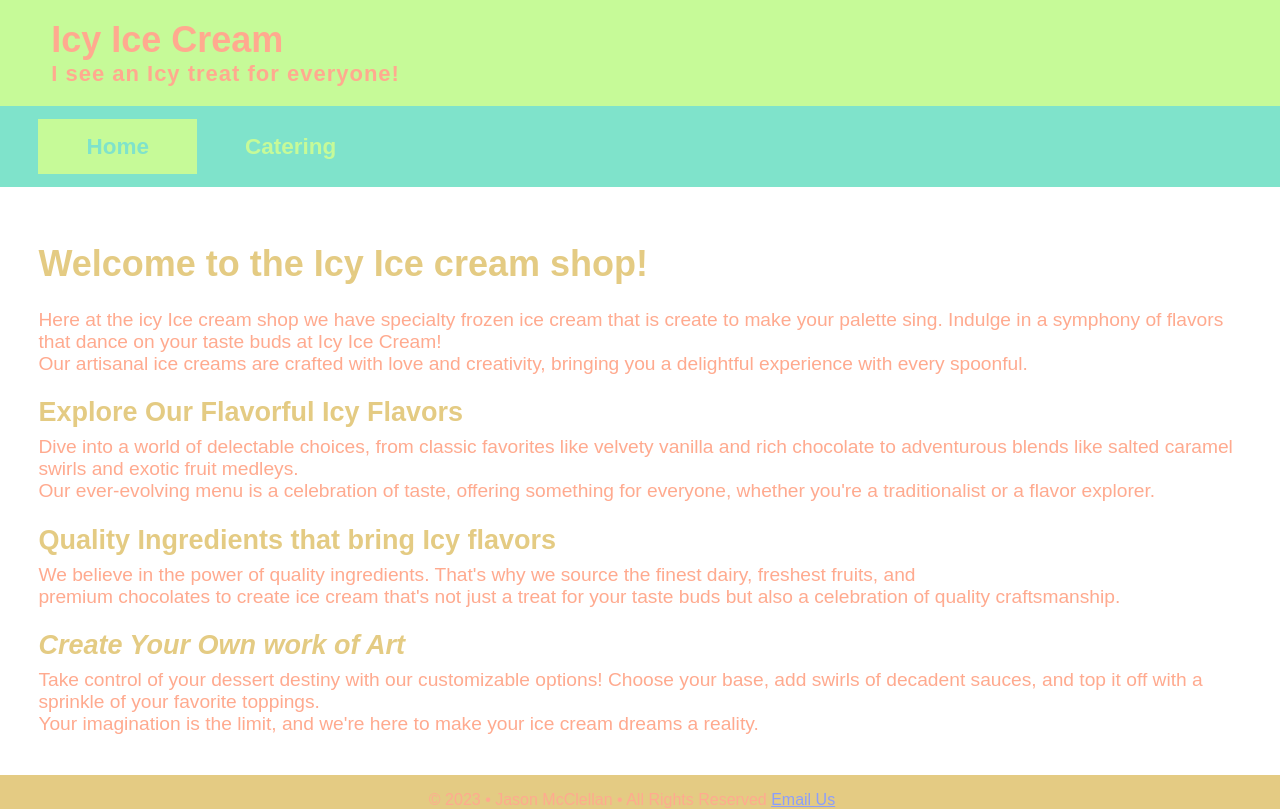
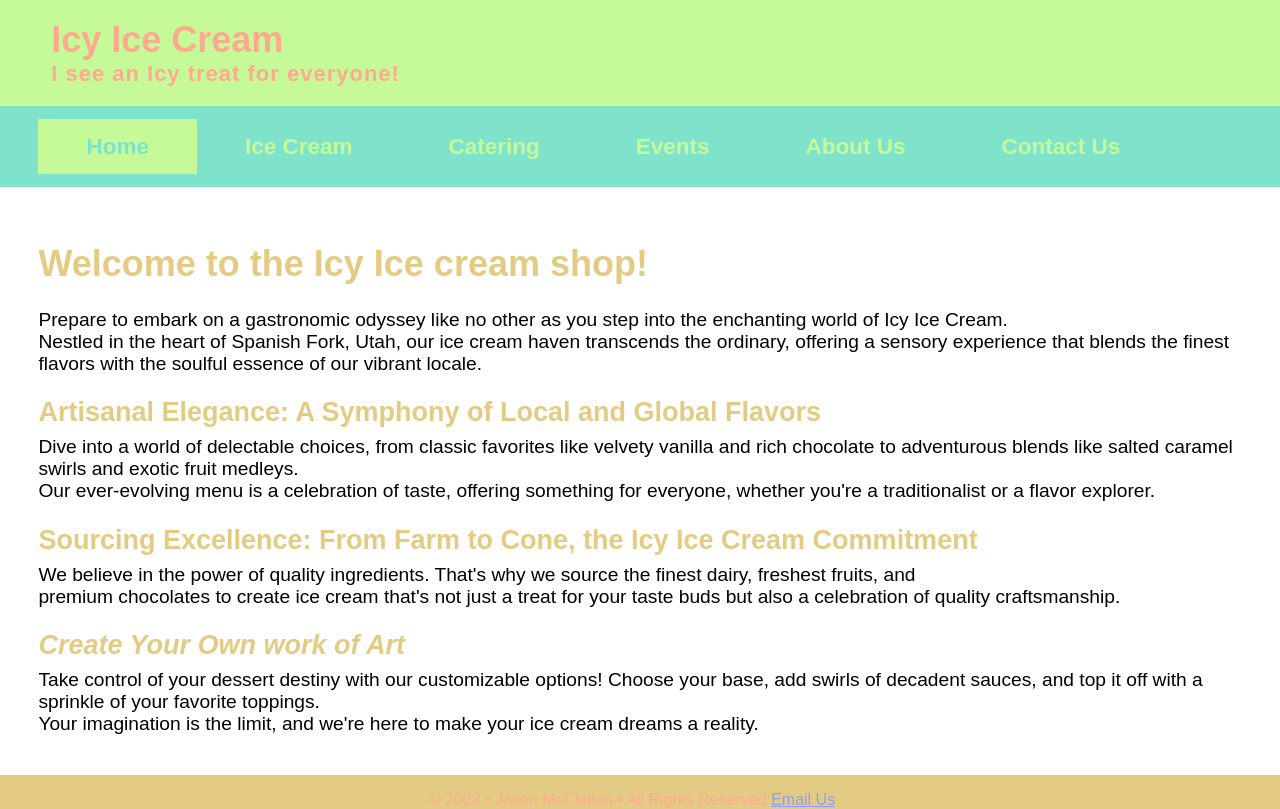
Before and after one commit to Polardog22/dwdd1600, a plain HTML site: page 04introCSS/index.html in a window 1280 px wide. Drawn offline with Linux system fonts and the light colour scheme.

Commit message:
Add files via upload

```diff
--- a/04introCSS/index.html
+++ b/04introCSS/index.html
@@ -20,21 +20,24 @@
 <nav>
     <ul>
         <li class="active"><a href="index.html">Home</a></li>
+        <li><a href="icecream.html">Ice Cream</a></li>
         <li><a href="catering.html">Catering</a></li>
+        <li><a href="events.html">Events</a></li>
+        <li><a href="about.html">About Us</a></li>
+        <li><a href="contact.html">Contact Us</a></li>
     </ul>
 </nav>
 <!--the weird nitty gritty stuff -->
 <main>
     <h1>Welcome to the Icy Ice cream shop!</h1>
 
-    <p>Here at the icy Ice cream shop we have specialty frozen ice cream that is create to make your palette sing.
-        Indulge in a symphony of flavors that dance on your taste buds at Icy Ice Cream!<br> Our artisanal ice creams are crafted with love and creativity, bringing you a delightful experience with every spoonful.
+    <p>Prepare to embark on a gastronomic odyssey like no other as you step into the enchanting world of Icy Ice Cream.<br> Nestled in the heart of Spanish Fork, Utah, our ice cream haven transcends the ordinary, offering a sensory experience that blends the finest flavors with the soulful essence of our vibrant locale.
 </p>
-<h2><strong>Explore Our Flavorful Icy Flavors</strong></h2>
+<h2><strong>Artisanal Elegance: A Symphony of Local and Global Flavors</strong></h2>
 
 <p>Dive into a world of delectable choices, from classic favorites like velvety vanilla and rich chocolate to adventurous blends like salted caramel swirls and exotic fruit medleys. <br>Our ever-evolving menu is a celebration of taste, offering something for everyone, whether you're a traditionalist or a flavor explorer.</p>
 
-<h2><b>Quality Ingredients that bring Icy flavors</b></h2>
+<h2><b>Sourcing Excellence: From Farm to Cone, the Icy Ice Cream Commitment</b></h2>
 
 <p>We believe in the power of quality ingredients. That's why we source the finest dairy, freshest fruits, and <br>premium chocolates to create ice cream that's not just a treat for your taste buds but also a celebration of quality craftsmanship.</p>
 
--- a/04introCSS/scoops.css
+++ b/04introCSS/scoops.css
@@ -70,7 +70,7 @@ main h2{
     margin-bottom: .5rem
 }
 main p{
-    color:#FFAA8F;
+    color: black;
     margin: 0 0 .5rem 0;
     font-size: 1.2rem;
 }
```
Also changed, not shown: 04introCSS/catering.html (+4 -0 lines).
